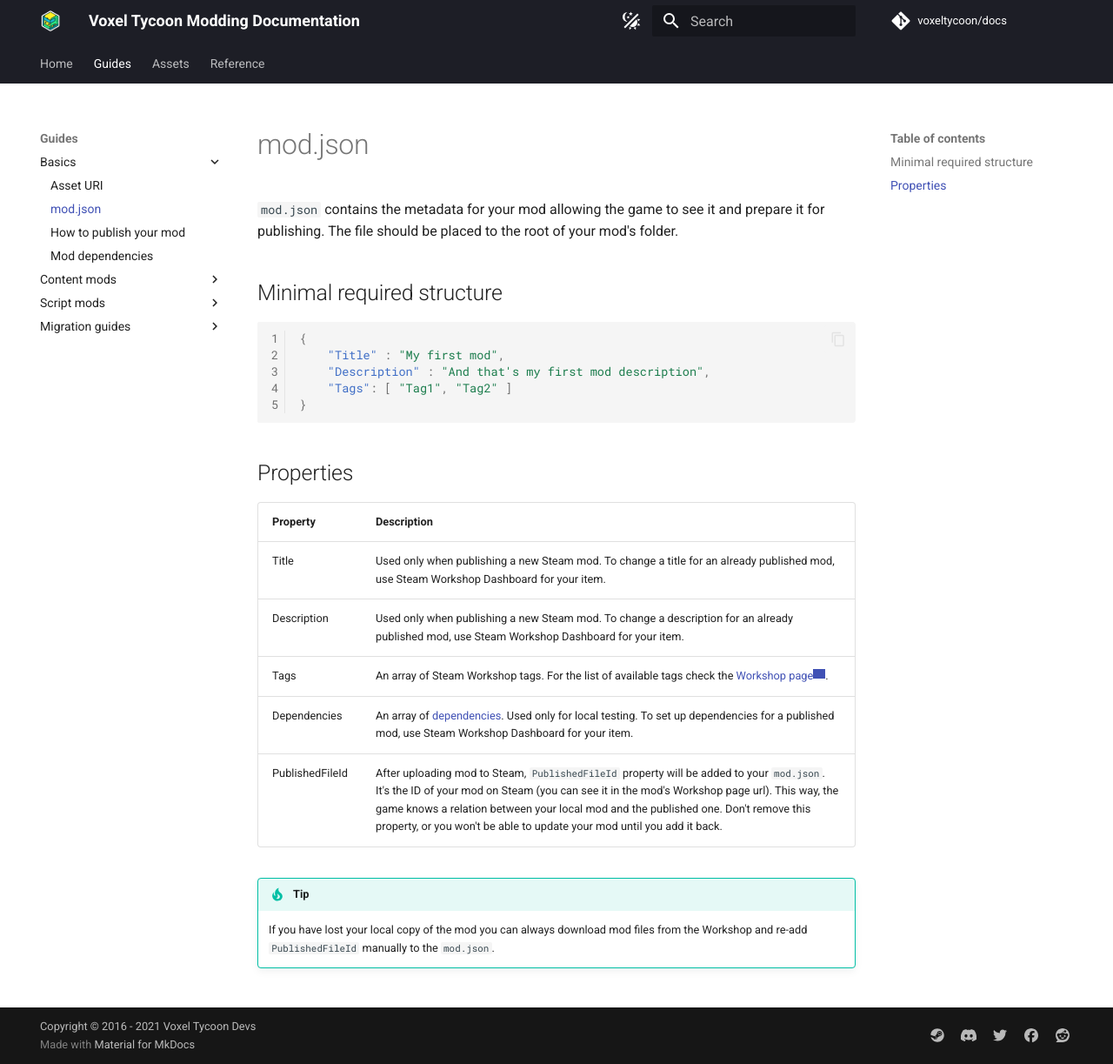
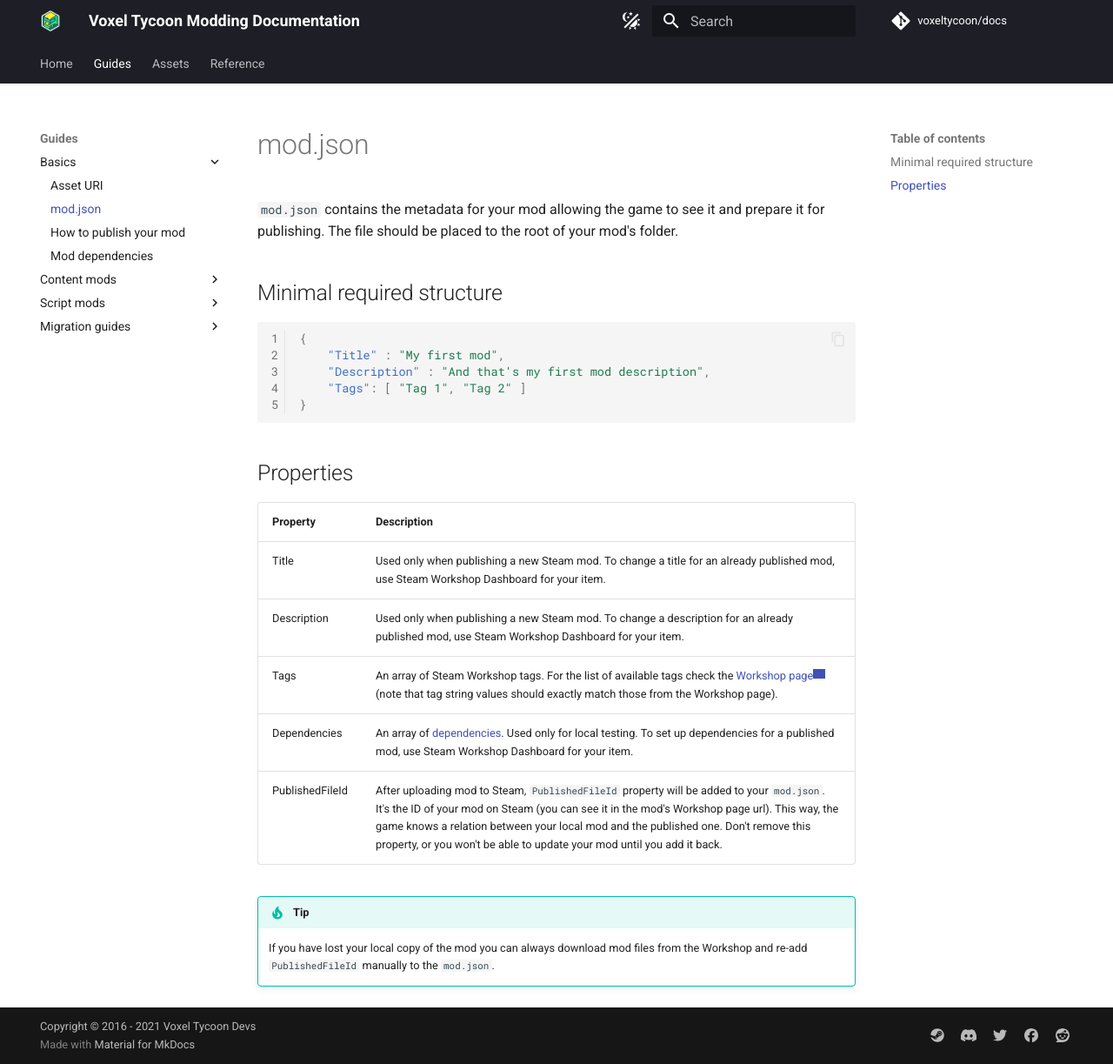
Before and after one commit to voxeltycoon/docs, an MkDocs documentation site: the page built from docs/guides/basics/mod.json.md, in a window 1280 px wide and 1223 px high. Shown: the whole window at 87% size. Built offline with MkDocs 1.6.1 and Material for MkDocs 9.7.7, drawn with Linux system fonts in a browser that asks for light colours; comment, search, counter and statistics services are not loaded; grey boxes are pictures that could not be loaded.

Commit message:
mod.json: Improve Tags property clarity

````diff
--- a/docs/guides/basics/mod.json.md
+++ b/docs/guides/basics/mod.json.md
@@ -10,7 +10,7 @@
 {
     "Title" : "My first mod",
     "Description" : "And that's my first mod description",
-    "Tags": [ "Tag1", "Tag2" ]
+    "Tags": [ "Tag 1", "Tag 2" ]
 }
 ```
 
@@ -20,7 +20,7 @@
 | - | - |
 | Title | Used only when publishing a new Steam mod. To change a title for an already published mod, use Steam Workshop Dashboard for your item. |
 | Description | Used only when publishing a new Steam mod. To change a description for an already published mod, use Steam Workshop Dashboard for your item. |
-| Tags | An array of Steam Workshop tags. For the list of available tags check the [Workshop page](https://steamcommunity.com/app/732050/workshop/). |
+| Tags | An array of Steam Workshop tags. For the list of available tags check the [Workshop page](https://steamcommunity.com/app/732050/workshop/) (note that tag string values should exactly match those from the Workshop page). |
 | Dependencies | An array of [dependencies](/guides/basics/dependencies/). Used only for local testing. To set up dependencies for a published mod, use Steam Workshop Dashboard for your item. |
 | PublishedFileId | After uploading mod to Steam, `PublishedFileId` property will be added to your `mod.json`. It's the ID of your mod on Steam (you can see it in the mod's Workshop page url). This way, the game knows a relation between your local mod and the published one. Don't remove this property, or you won't be able to update your mod until you add it back. |
 
````
